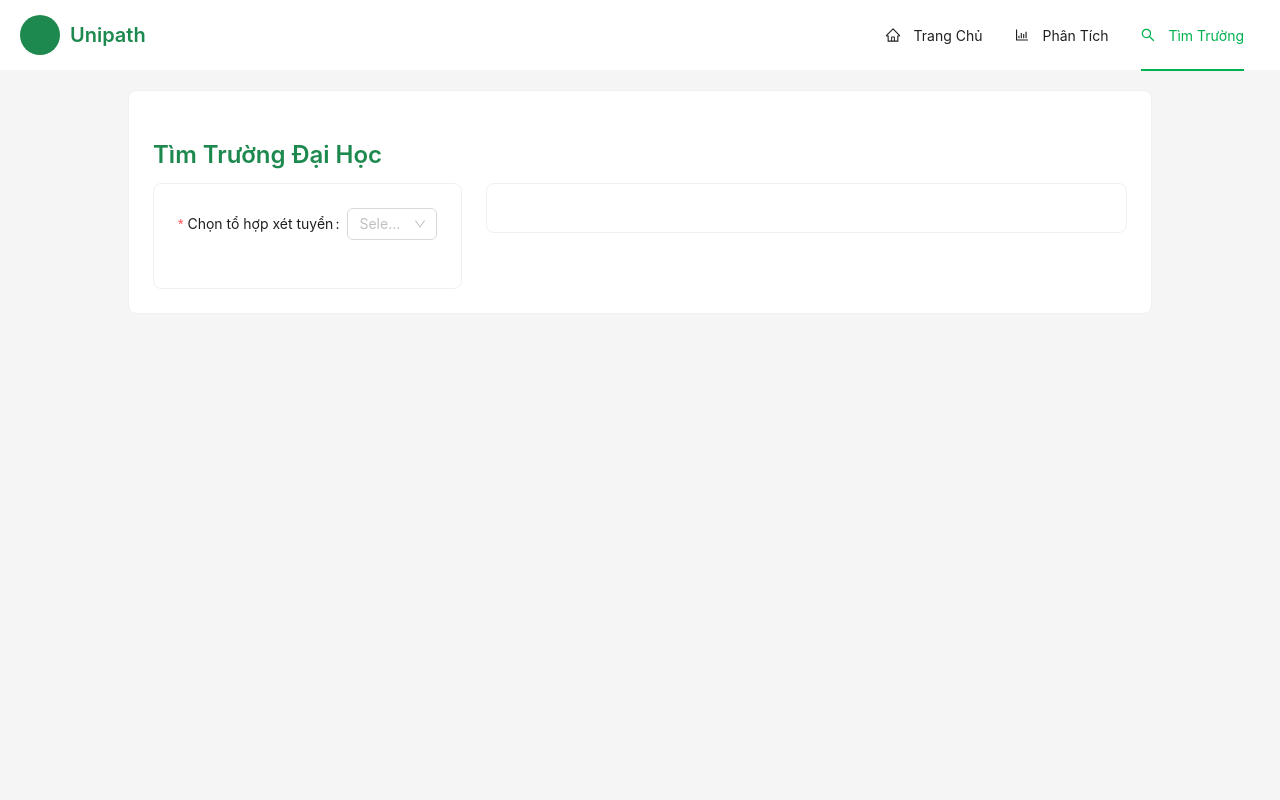
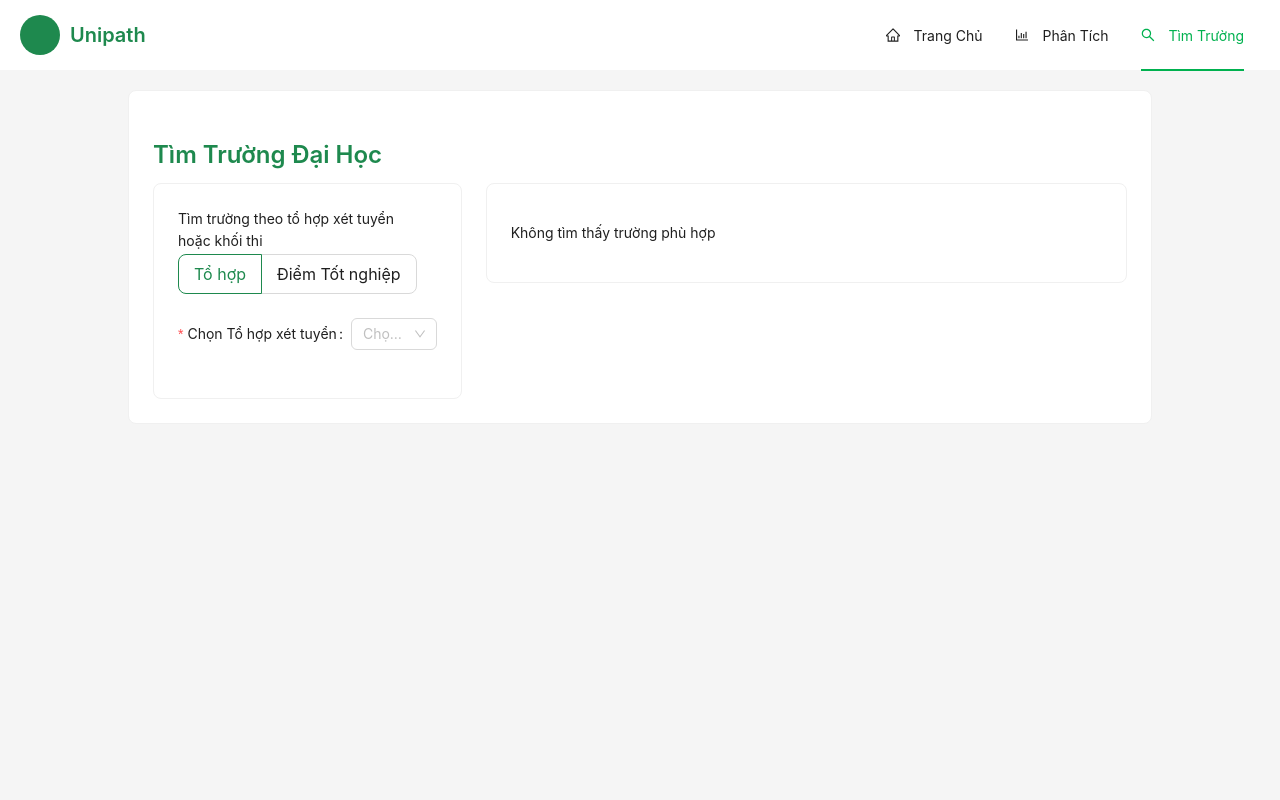
Before and after one commit to MinhNguyen312/Unipath, a React (Vite) app in the folder frontend/: page /find_school in a window 1280 px wide. Shown: the top 800 px of the page. Built offline with nearby package versions, Linux system fonts and the light colour scheme.

Commit message:
Feat: allow inputs for overall scores

```diff
--- a/frontend/src/pages/FindSchool/index.tsx
+++ b/frontend/src/pages/FindSchool/index.tsx
@@ -1,5 +1,5 @@
-import { Layout, Card, Typography, Form, InputNumber,Button, Table, Select, Row, Col } from "antd";
-import React, {useState} from "react";
+import { Layout, Card, Typography, Form, InputNumber,Button, Table, Select, Row, Col, Radio, RadioChangeEvent } from "antd";
+import React, {useEffect, useState} from "react";
 import type { ColumnsType } from 'antd/es/table';
 import { universities } from "../../data/universities";
 import { evaluationCombinations } from "../../data/evaluationCombinations";
@@ -23,36 +23,72 @@ const {Content} = Layout;
     [subject: string]: any;
   }
 
+  const examCombination = [
+    {label: "KHTN", value: ["Toán", "Ngữ Văn", "Anh Văn", "Vật Lý"," Hóa Học", "Sinh Học"]},
+    {label: "KHXH", value: ["Toán", "Ngữ Văn", "Anh Văn", "Lịch Sử", "GDCD", "Địa Lí"]}
+  ]
+
 
 
 
 const FindSchool : React.FC = () => {
 
 
-    const [selectedCombo, setSelectedCombo] = useState<string | null>(null);
+    const [selectedCombo, setSelectedCombo] = useState<string | null>("A00");
     const [subjects, setSubjects] = useState<string[]>([]);
-    const [results, setResults] = useState<University[]>([]);
+    const [results, setResults] = useState<Set<University>>(new Set<University>());
+    const [findMode, setFindMode] = useState<string>("combination");
+    const onComboChange = (value: string) => {
 
-    const onComboChange = (value: string) => {
-      const combo = evaluationCombinations.find((item) => item.label === value);
-      setSelectedCombo(value);
-      setSubjects(combo ? combo.value : []);
+      if(findMode === "combination"){
+        const combo = evaluationCombinations.find((item) => item.label === value);
+        setSelectedCombo(value);
+        setSubjects(combo ? combo.value : []);
+      } else {
+        const combo = examCombination.find((item) => item.label === value);
+        setSelectedCombo(value);
+        setSubjects(combo ? combo.value : []);
+      }
     };
 
-    const onFinish = (values: FormValues) => {
+    const findMatches = (subjects: string[], values: FormValues): Set<University> => {
+
+
       const totalScore = subjects.reduce((sum, subject) => {
         const subjectScore = parseFloat(values[subject]) || 0;
         return sum + subjectScore;
       }, 0);
 
-      const matches = universities.filter(
+      const matches = new Set<University>(universities.filter(
         (uni) =>
           selectedCombo &&
           uni.acceptedCombinations.includes(selectedCombo) &&
           totalScore >= uni.requiredScore
-      );
+      ));
+
+
+
+      return matches;
+    }
+
+    const onFinish = (values: FormValues) => {
+      let matches = new Set<University>();
+
+      if(findMode === "combination"){
+        matches = findMatches(subjects,values);
+      } else {
+        // Implement find matches for overall scores
+
+      }
+
       setResults(matches);
     };
+
+    const onFindModeChange = (e: RadioChangeEvent) => {
+
+      setFindMode(e.target.value);
+    }
+
 
     const columns: ColumnsType<University> = [
       { title: 'Tên Trường', dataIndex: 'name', key: 'name' },
@@ -81,21 +117,61 @@ const FindSchool : React.FC = () => {
                     layout="horizontal"  // Compact form layout
                     onFinish={onFinish}
                   >
+
+
                     <Form.Item
-                        label="Chọn tổ hợp xét tuyển"
+                      label="Tìm trường theo tổ hợp xét tuyển hoặc khối thi"
+                      labelCol={{span: 24}}
+
+                    >
+                      <>
+                        <Radio.Group
+                          value={findMode}
+                          onChange={onFindModeChange}
+                          optionType="button"
+                          size="large"
+                          options={
+                            [
+                              {
+                                value: "combination",
+                                label: "Tổ hợp"
+                              },
+                              {
+                                value: "overall",
+                                label: "Điểm Tốt nghiệp"
+                              }
+                            ]
+                          }
+                        />
+
+                      </>
+                    </Form.Item>
+
+                    <Form.Item
+                        label={findMode === "combination" ? "Chọn Tổ hợp xét tuyển" : "Chọn khối thi"}
                         name="combination"
 
                         rules={[{ required: true, message: 'Please select a combination' }]}
                     >
                       <Select
-                        placeholder="Select a combination (e.g., A00)"
+                        placeholder={findMode === "combination" ? "Chọn khối xét tuyển (e.g., A00)" : "Chọn khối thi (e.g., KHTN)"}
                         onChange={onComboChange}
-                        options={evaluationCombinations.map((item) => ({
+                        options={ findMode === "combination"  ?
+
+
+                          evaluationCombinations.map((item) => ({
                           label: item.label,
                           value: item.label,
-                        }))}
+                        }))
+
+                        : examCombination.map((item) => ({
+                          label: item.label,
+                          value: item.label
+                        }))
+                      }
                       />
                     </Form.Item>
+
 
                     {/* Map through subjects and generate score inputs */}
                     {subjects.map((subject) => (
@@ -131,12 +207,12 @@ const FindSchool : React.FC = () => {
               {/* Right Column: Results (Larger width) */}
               <Col xs={24} lg={16}>
                 <Card>
-                  {results.length > 0 ? (
+                  {results.size > 0 ? (
                     <>
                       <Title level={4} style={{color:'#1e894e'}}>Trường Đại Học Phù Hợp</Title>
                       <div style={{ maxHeight: '400px', overflowY: 'auto' }}>
                         <Table
-                          dataSource={results}
+                          dataSource={Array.from(results)}
                           columns={columns}
                           rowKey={(record) => `${record.name}-${record.major}`}
                           pagination={false}
```
